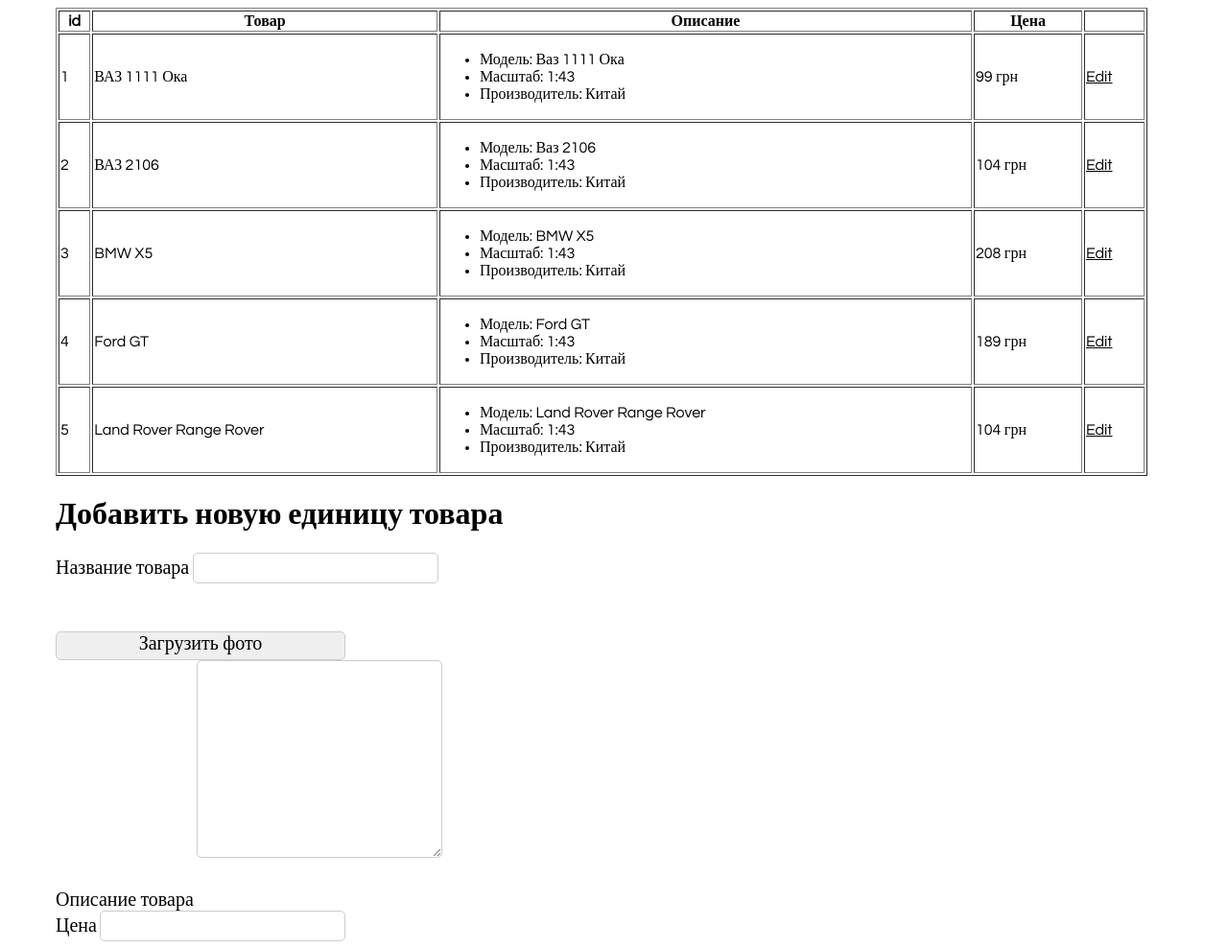
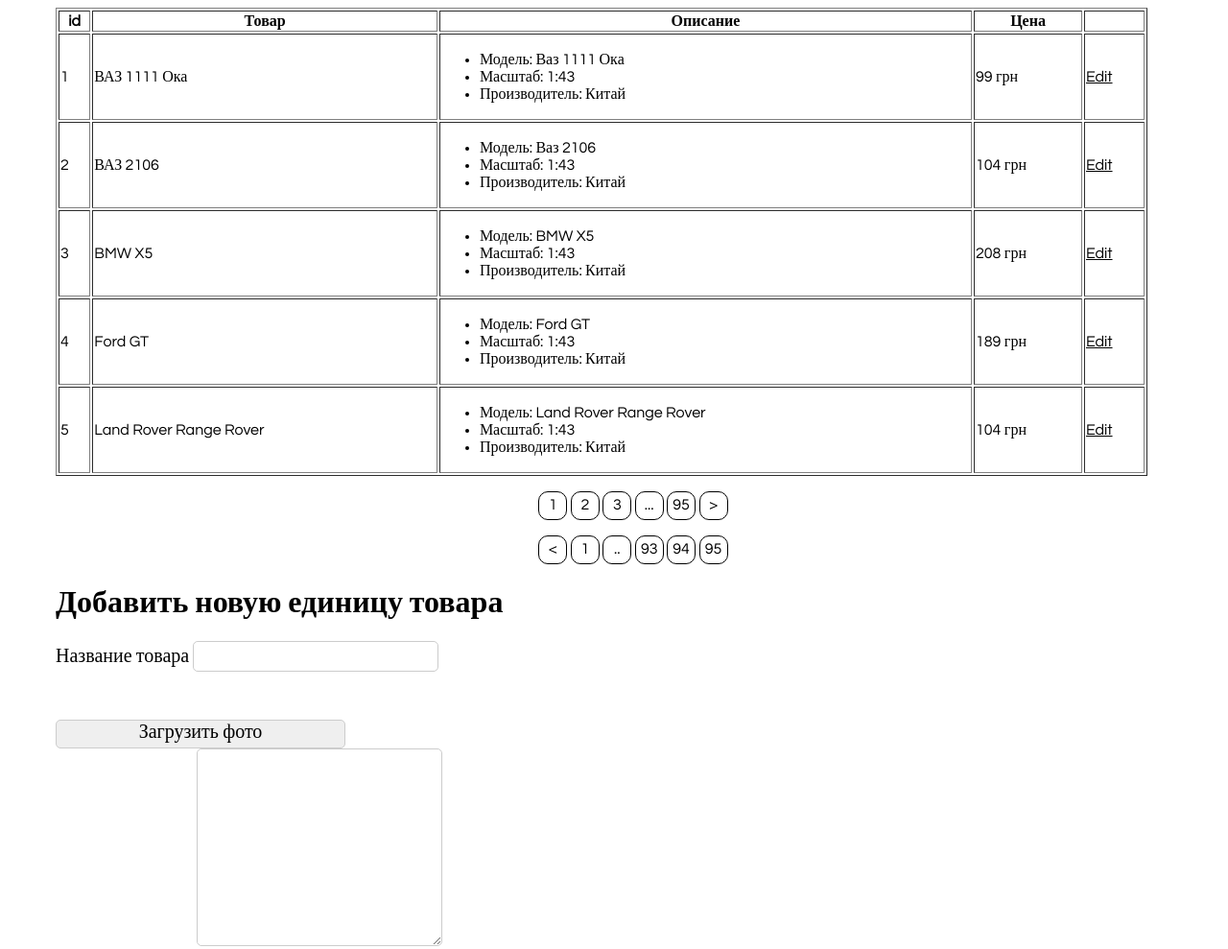
Before and after one commit to nikomax/prog.kiev.ua, a plain HTML site: page homework/hm2/admin-page.html in a window 1280 px wide. Shown: the top 989 px of the page at 96% size. Drawn offline with Linux system fonts and the light colour scheme.

Commit message:
added new styles and paging

```diff
--- a/homework/hm2/admin-page.html
+++ b/homework/hm2/admin-page.html
@@ -80,8 +80,25 @@
         <td>104 грн</td>
         <td><a class="edit-item" href="#form-new-item">Edit</a></td>
     </tr>
+</table>
 
-</table>
+<ul class="pagination">
+    <li><a href="#">1</a></li>
+    <li><a href="#">2</a></li>
+    <li><a href="#">3</a></li>
+    <li><a href="#">...</a></li>
+    <li><a href="#">95</a></li>
+    <li><a href="#"> > </a></li>
+</ul>
+
+<ul class="pagination">
+    <li><a href="#"><</a></li>
+    <li><a href="#">1</a></li>
+    <li><a href="#">..</a></li>
+    <li><a href="#">93</a></li>
+    <li><a href="#">94</a></li>
+    <li><a href="#">95</a></li>
+</ul>
 
 <main class="form-page-main">
     <h1>Добавить новую единицу товара</h1>
--- a/homework/hm2/styles/style.css
+++ b/homework/hm2/styles/style.css
@@ -238,3 +238,27 @@
     width: 90%;
     margin-left: 50px;
 }
+
+.pagination {
+    text-align: center;
+}
+
+.pagination>li {
+    display: inline-block;
+}
+
+.pagination>li>a {
+    display: inline-block;
+    border: solid 1px black;
+    height: 30px;
+    width: 30px;
+    text-decoration: none;
+    padding-top: 5px;
+    box-sizing: border-box;
+    border-radius: 10px;
+}
+
+.pagination>li>a:hover {
+    border-radius: 5px;
+    background-color: #c3c3c3;
+}
```
